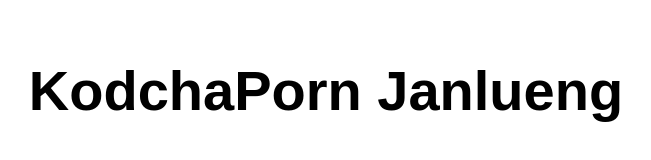
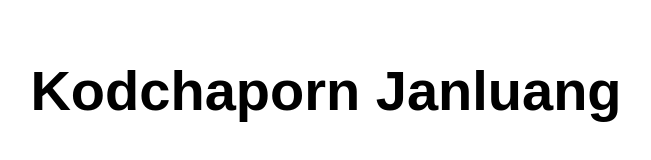
Before and after one commit to kodchapornices/webappkku, a website: page src/index.html in a window 1280 px wide. Shown: the full height of the page, 314-965 px from the left. Drawn offline with Linux system fonts and the light colour scheme.

Commit message:
Update index.html

```diff
--- a/src/index.html
+++ b/src/index.html
@@ -10,7 +10,7 @@
 
 <body>
   <main>
-    <h1>KodchaPorn Janlueng</h1>
+    <h1>Kodchaporn Janluang</h1>
   </main>
 </body>
 
```
